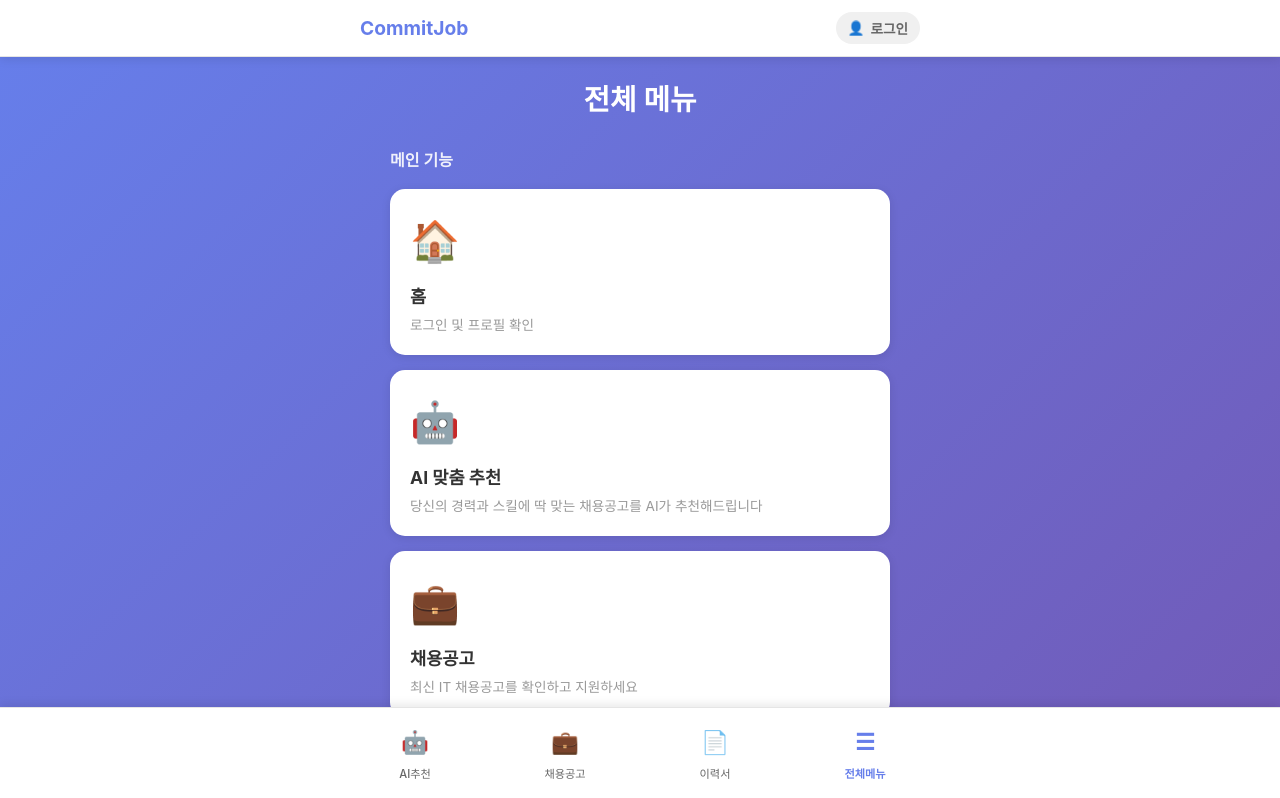
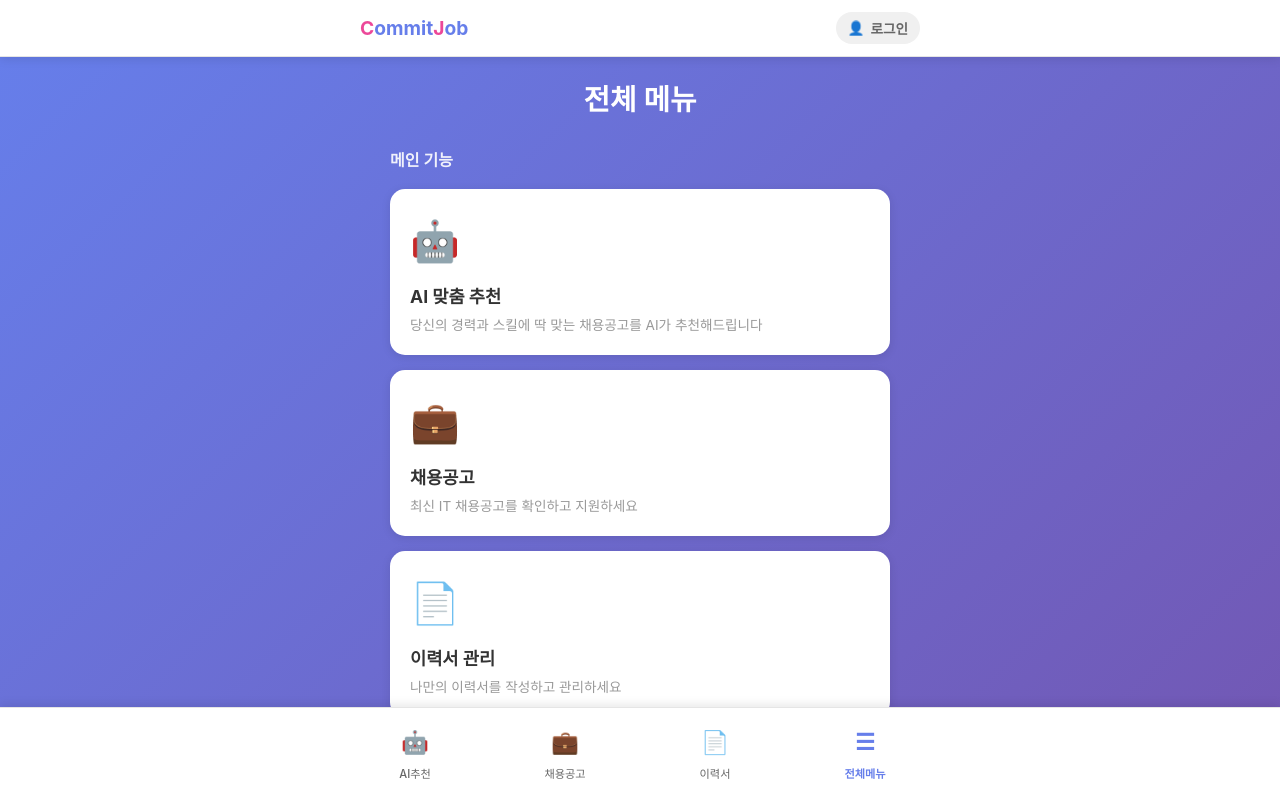
Before and after one commit to cmmnnie/commitjob, a React (Vite) app in the folder kakao-login-app/: page /menu in a window 1280 px wide. Shown: the top 798 px of the page. Built offline with nearby package versions, Linux system fonts and the light colour scheme.

Commit message:
Remove home menu item and add pink color to C and J in CommitJob logo

```diff
--- a/kakao-login-app/src/components/Header.jsx
+++ b/kakao-login-app/src/components/Header.jsx
@@ -115,7 +115,9 @@ export default function Header() {
         <header style={headerStyle}>
             <div style={containerStyle}>
                 <Link to="/" style={logoStyle}>
-                    <span>CommitJob</span>
+                    <span>
+                        <span style={{ color: '#ec4899' }}>C</span>ommit<span style={{ color: '#ec4899' }}>J</span>ob
+                    </span>
                 </Link>
 
                 <button onClick={handleProfileClick} style={profileButtonStyle}>
--- a/kakao-login-app/src/pages/MainPage.jsx
+++ b/kakao-login-app/src/pages/MainPage.jsx
@@ -245,7 +245,9 @@ export default function MainPage() {
                 <div id="loginSection" className="section">
                     <div className="login-card">
                         <div className="logo-section">
-                            <h1>CommitJob</h1>
+                            <h1>
+                                <span style={{ color: '#ec4899' }}>C</span>ommit<span style={{ color: '#ec4899' }}>J</span>ob
+                            </h1>
                             <p>AI 채용 추천 플랫폼</p>
                         </div>
 
--- a/kakao-login-app/src/pages/MenuPage.jsx
+++ b/kakao-login-app/src/pages/MenuPage.jsx
@@ -59,12 +59,6 @@ export default function MenuPage() {
                         opacity: 0.9
                     }}>메인 기능</h2>
 
-                    <Link to="/" style={menuItemStyle}>
-                        <span style={menuIconStyle}>🏠</span>
-                        <div style={menuTitleStyle}>홈</div>
-                        <div style={menuDescStyle}>로그인 및 프로필 확인</div>
-                    </Link>
-
                     <Link to="/ai-recommendation" style={menuItemStyle}>
                         <span style={menuIconStyle}>🤖</span>
                         <div style={menuTitleStyle}>AI 맞춤 추천</div>
```
